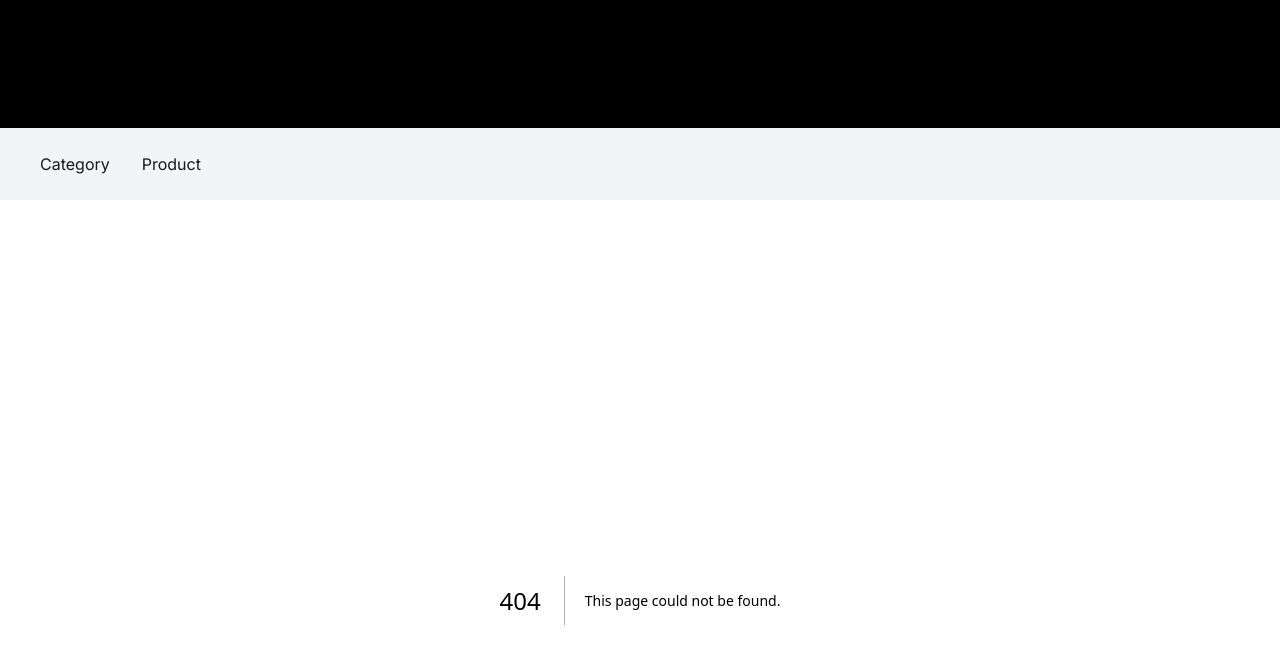
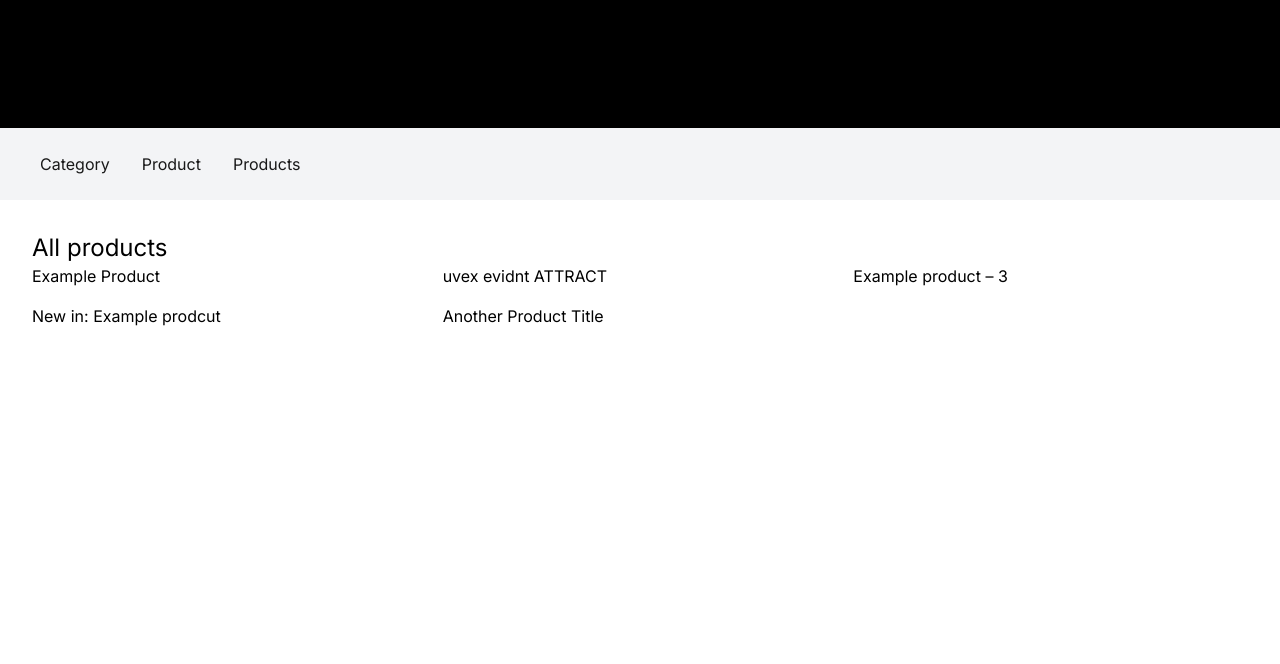
Before and after one commit to drubr/uvex-next, a Next.js app: page /products in a window 1280 px wide. Before the commit this address had no page. Shown: the top 664 px of the page. Built offline with nearby package versions, Linux system fonts and the light colour scheme.

Commit message:
Introduce Data fetching with Server Components in Next.js 14

```diff
--- /dev/null
+++ b/src/app/products/api/route.ts
@@ -0,0 +1,18 @@
+import { products } from "@/data";
+
+/** https://nextjs.org/docs/app/building-your-application/routing/route-handlers */
+export const dynamic = "force-dynamic"; // defaults to force-static
+export async function GET() {
+  /**
+   * const res = await fetch("https://data.mongodb-api.com/...", {
+    headers: {
+      "Content-Type": "application/json",
+      "API-Key": process.env.DATA_API_KEY,
+    },
+  });
+   return Response.json({ data });
+   */
+
+  const data = JSON.stringify(products);
+  return Response.json({ data });
+}
--- /dev/null
+++ b/src/app/products/page.tsx
@@ -0,0 +1,30 @@
+import { Product } from "@/interfaces";
+
+export async function getData() {
+  const res = await fetch("http://localhost:3000/products/api");
+
+  if (!res.ok) {
+    // This will activate the closest `error.js` Error Boundary
+    throw new Error("Failed to fetch data");
+  }
+
+  return res.json();
+}
+
+export default async function Products() {
+  const data = await getData();
+  const products: Product[] = JSON.parse(data.data);
+
+  return (
+    <div className="p-8">
+      <h1 className="text-2xl">All products</h1>
+      <section>
+        <ul className="grid gap-4 md:grid-cols-2 lg:grid-cols-3">
+          {products.map((product) => (
+            <li key={product.id}>{product.title}</li>
+          ))}
+        </ul>
+      </section>
+    </div>
+  );
+}
--- a/src/components/Header.tsx
+++ b/src/components/Header.tsx
@@ -21,6 +21,14 @@ export default function Header() {
             Product
           </Link>
         </li>
+        <li>
+          <Link
+            href="/products"
+            className="rounded bg-transparent p-4 text-black/90 hover:bg-black/10 hover:text-black"
+          >
+            Products
+          </Link>
+        </li>
       </ul>
     </>
   );
```
